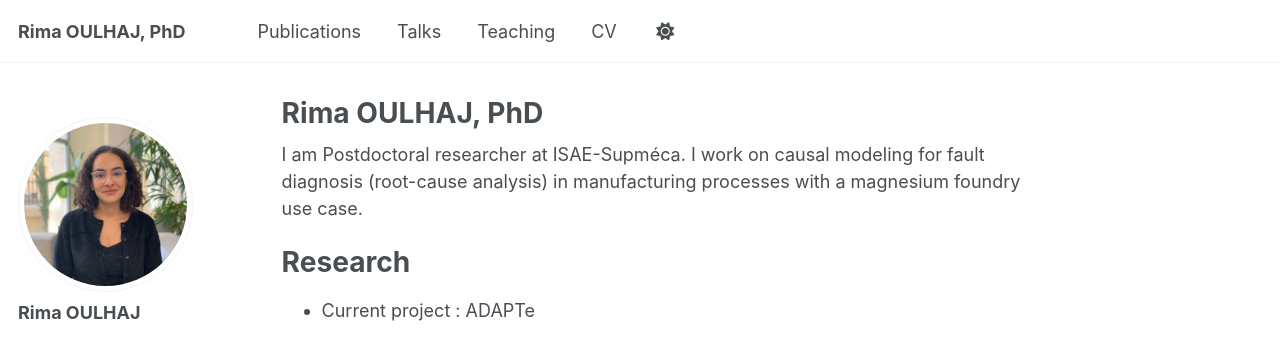
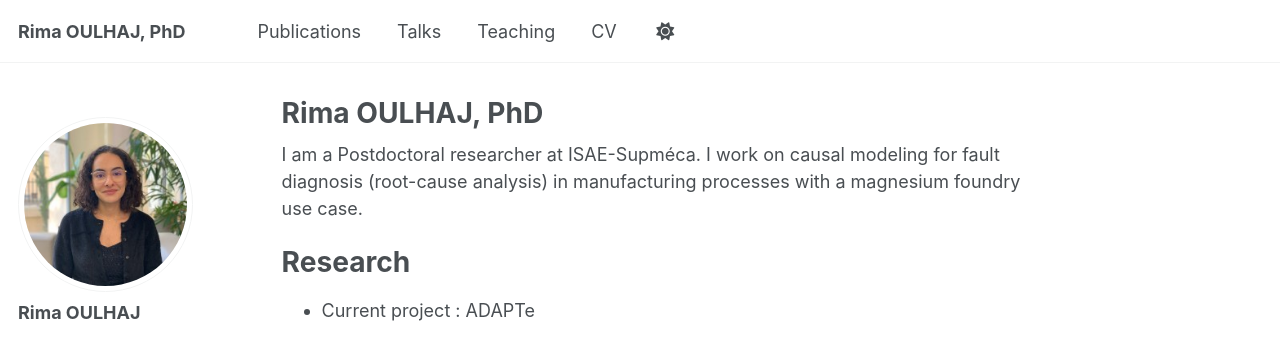
Before and after one commit to rimaoulhaj1/homepage, a Jekyll site: the page built from _pages/about.md, in a window 1280 px wide and 1321 px high. Shown: the top 337 px of the window. Built offline with Jekyll 4.4.1, drawn with Linux system fonts in a browser that asks for light colours; some web fonts are replaced; a script that is not in the unit is left out.

```diff
--- a/_pages/about.md
+++ b/_pages/about.md
@@ -7,7 +7,7 @@ redirect_from:
   - /about.html
 ---
 
-I am Postdoctoral researcher at ISAE-Supméca. I work on causal modeling for fault diagnosis (root-cause analysis) in manufacturing processes with a magnesium foundry use case.
+I am a Postdoctoral researcher at ISAE-Supméca. I work on causal modeling for fault diagnosis (root-cause analysis) in manufacturing processes with a magnesium foundry use case.
 
 # Research
 
```
